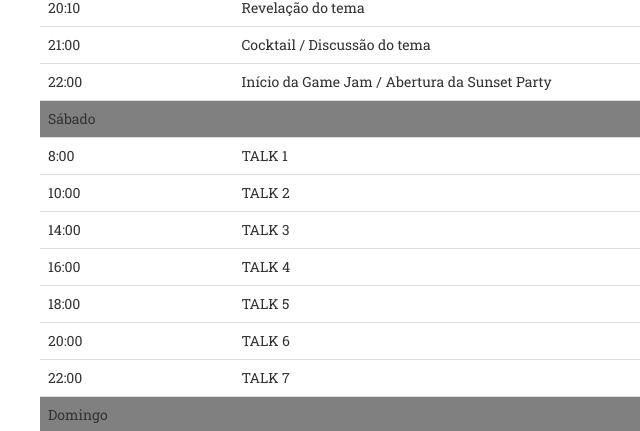
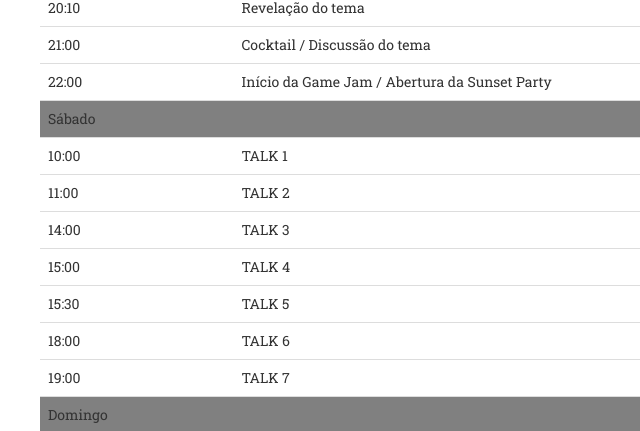
Before and after one commit to RuiGo/RuiGo.github.io, a website: page events.html in a window 1280 px wide. Shown: the part 4133-4564 px from the top of the page, 0-640 px from the left. Drawn offline with nearby package versions, Linux system fonts and the light colour scheme; a web font is replaced by a local one.

Commit message:
Correcções

```diff
--- a/events.html
+++ b/events.html
@@ -310,12 +310,12 @@
                                 <td style="background-color:gray;"></td>
                             </tr>
                             <tr>
-                                <td>8:00</td>
+                                <td>10:00</td>
                                 <td>TALK 1</td>
                                 <td>A definir</td>
                             </tr>
                             <tr>
-                                <td>10:00</td>
+                                <td>11:00</td>
                                 <td>TALK 2</td>
                                 <td>A definir</td>
                             </tr>
@@ -325,22 +325,22 @@
                                 <td>A definir</td>
                             </tr>
                             <tr>
-                                <td>16:00</td>
+                                <td>15:00</td>
                                 <td>TALK 4</td>
                                 <td>A definir</td>
                             </tr>
                             <tr>
-                                <td>18:00</td>
+                                <td>15:30</td>
                                 <td>TALK 5</td>
                                 <td>A definir</td>
                             </tr>
                             <tr>
-                                <td>20:00</td>
+                                <td>18:00</td>
                                 <td>TALK 6</td>
                                 <td>A definir</td>
                             </tr>
                             <tr>
-                                <td>22:00</td>
+                                <td>19:00</td>
                                 <td>TALK 7</td>
                                 <td>A definir</td>
                             </tr>
```
Also changed, not shown: index.html (+1 -1 lines).
